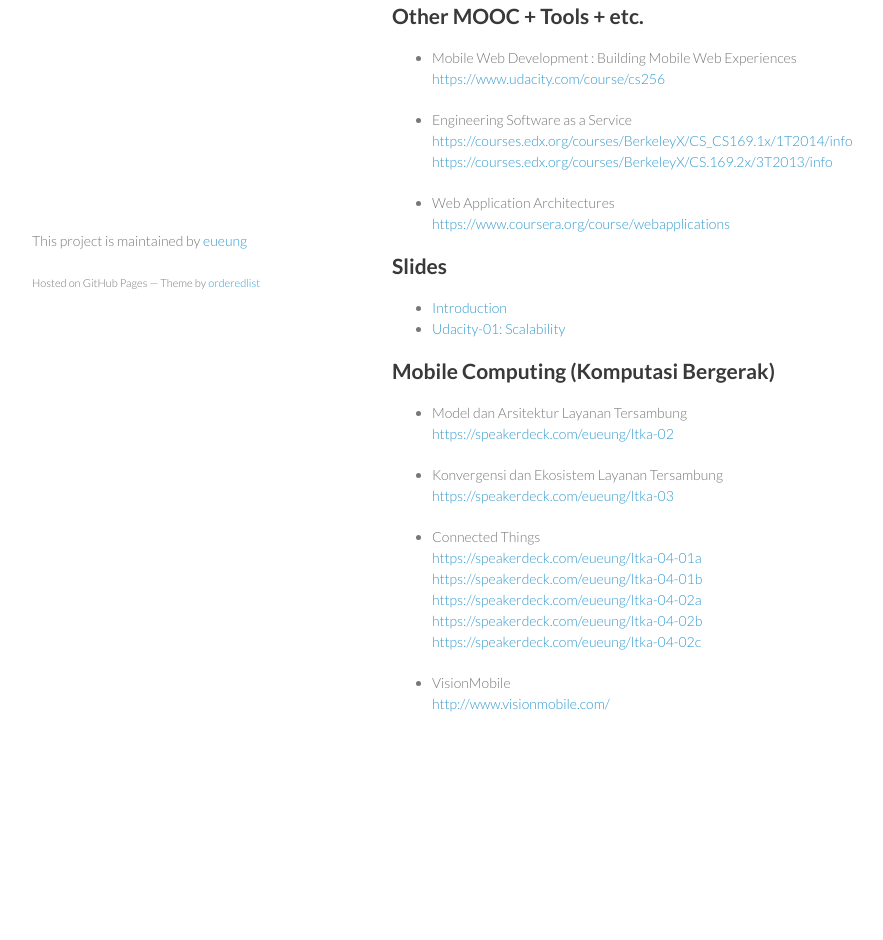
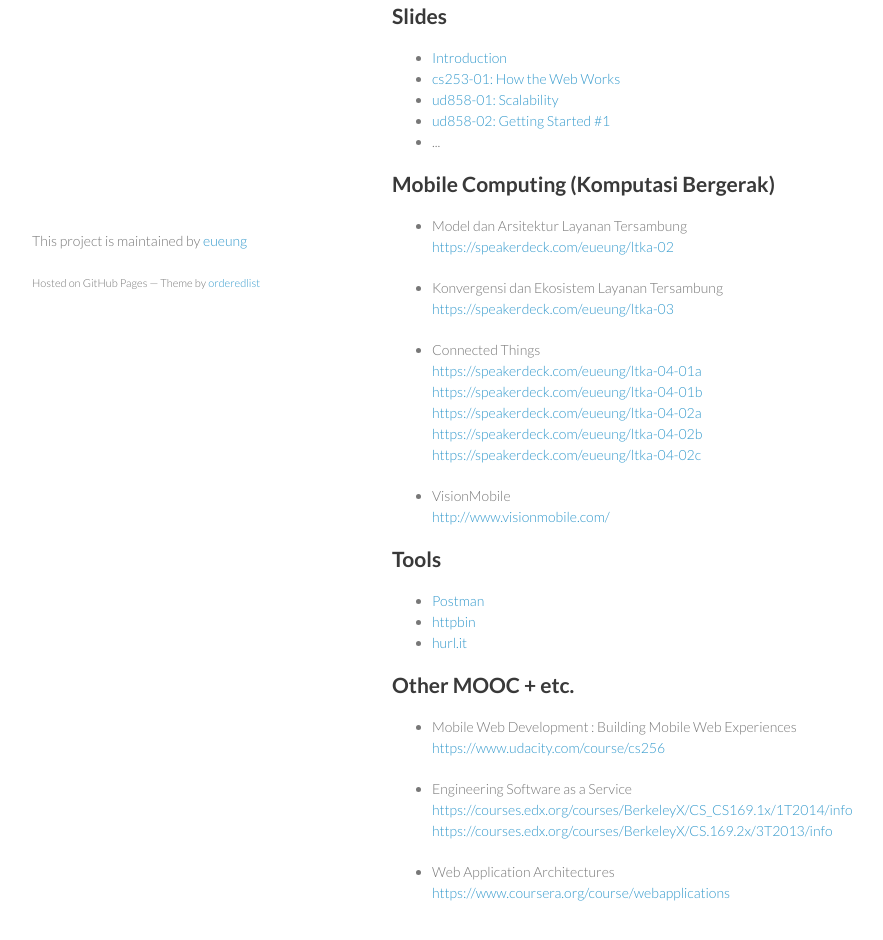
Before and after one commit to eueung/EL6240, a plain HTML site: page index.html in a window 1280 px wide. Shown: the part 438-1378 px from the top of the page, without its empty margins (178-1061 px from the left). Before the commit the page ends 1222 px from the top, so only its background shows below. Drawn offline with Linux system fonts and the light colour scheme.

```diff
--- a/index.html
+++ b/index.html
@@ -49,24 +49,14 @@ Dr.-Ing. Eueung Mulyana</p>
 </ul>
 
 <h2>
-<a id="other-mooc--tools--etc" class="anchor" href="#other-mooc--tools--etc" aria-hidden="true"><span class="octicon octicon-link"></span></a>Other MOOC + Tools + etc.</h2>
-
-<ul>
-<li><p>Mobile Web Development : Building Mobile Web Experiences<br>
-<a href="https://www.udacity.com/course/cs256">https://www.udacity.com/course/cs256</a></p></li>
-<li><p>Engineering Software as a Service<br>
-<a href="https://courses.edx.org/courses/BerkeleyX/CS_CS169.1x/1T2014/info">https://courses.edx.org/courses/BerkeleyX/CS_CS169.1x/1T2014/info</a><br>
-<a href="https://courses.edx.org/courses/BerkeleyX/CS.169.2x/3T2013/info">https://courses.edx.org/courses/BerkeleyX/CS.169.2x/3T2013/info</a></p></li>
-<li><p>Web Application Architectures<br>
-<a href="https://www.coursera.org/course/webapplications">https://www.coursera.org/course/webapplications</a></p></li>
-</ul>
-
-<h2>
 <a id="slides" class="anchor" href="#slides" aria-hidden="true"><span class="octicon octicon-link"></span></a>Slides</h2>
 
 <ul>
 <li><a href="https://speakerdeck.com/eueung/kbtw-number-1">Introduction</a></li>
-<li><a href="https://speakerdeck.com/eueung/kbtw-03">Udacity-01: Scalability</a></li>
+<li><a href="https://speakerdeck.com/eueung/kbtw-02">cs253-01: How the Web Works</a></li>
+<li><a href="https://speakerdeck.com/eueung/kbtw-03">ud858-01: Scalability</a></li>
+<li><a href="https://speakerdeck.com/eueung/kbtw-04">ud858-02: Getting Started #1</a></li>
+<li>...</li>
 </ul>
 
 <h2>
@@ -86,6 +76,28 @@ Dr.-Ing. Eueung Mulyana</p>
 <li><p>VisionMobile<br>
 <a href="http://www.visionmobile.com/">http://www.visionmobile.com/</a></p></li>
 </ul>
+
+<h2>
+<a id="tools-" class="anchor" href="#tools-" aria-hidden="true"><span class="octicon octicon-link"></span></a>Tools </h2>
+
+<ul>
+<li><a href="https://www.getpostman.com/">Postman</a></li>
+<li><a href="http://httpbin.org/">httpbin</a></li>
+<li><a href="https://www.hurl.it/">hurl.it</a></li>
+</ul>
+
+<h2>
+<a id="other-mooc--etc" class="anchor" href="#other-mooc--etc" aria-hidden="true"><span class="octicon octicon-link"></span></a>Other MOOC + etc.</h2>
+
+<ul>
+<li><p>Mobile Web Development : Building Mobile Web Experiences<br>
+<a href="https://www.udacity.com/course/cs256">https://www.udacity.com/course/cs256</a></p></li>
+<li><p>Engineering Software as a Service<br>
+<a href="https://courses.edx.org/courses/BerkeleyX/CS_CS169.1x/1T2014/info">https://courses.edx.org/courses/BerkeleyX/CS_CS169.1x/1T2014/info</a><br>
+<a href="https://courses.edx.org/courses/BerkeleyX/CS.169.2x/3T2013/info">https://courses.edx.org/courses/BerkeleyX/CS.169.2x/3T2013/info</a></p></li>
+<li><p>Web Application Architectures<br>
+<a href="https://www.coursera.org/course/webapplications">https://www.coursera.org/course/webapplications</a></p></li>
+</ul>
       </section>
       <footer>
         <p>This project is maintained by <a href="https://github.com/eueung">eueung</a></p>
```
Also changed, not shown: params.json (+1 -1 lines).
